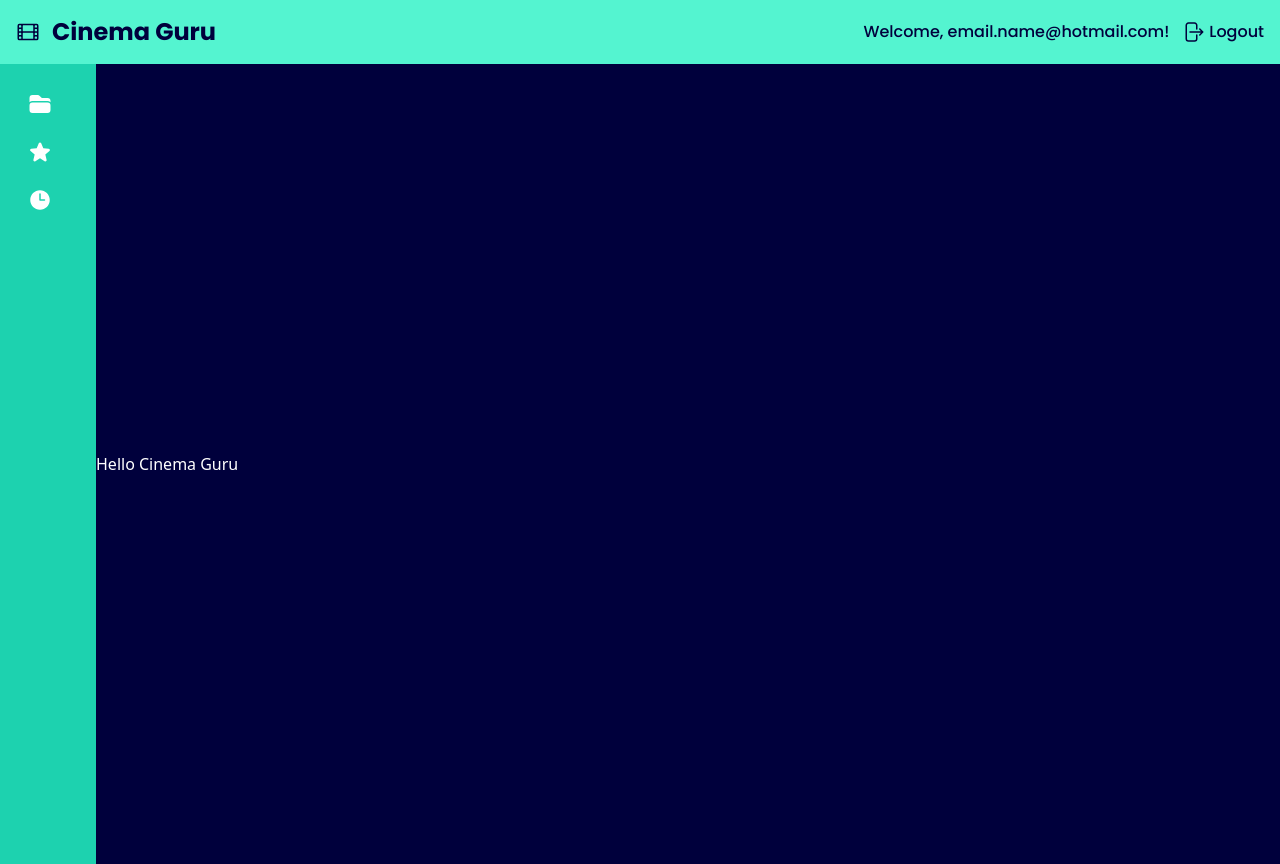
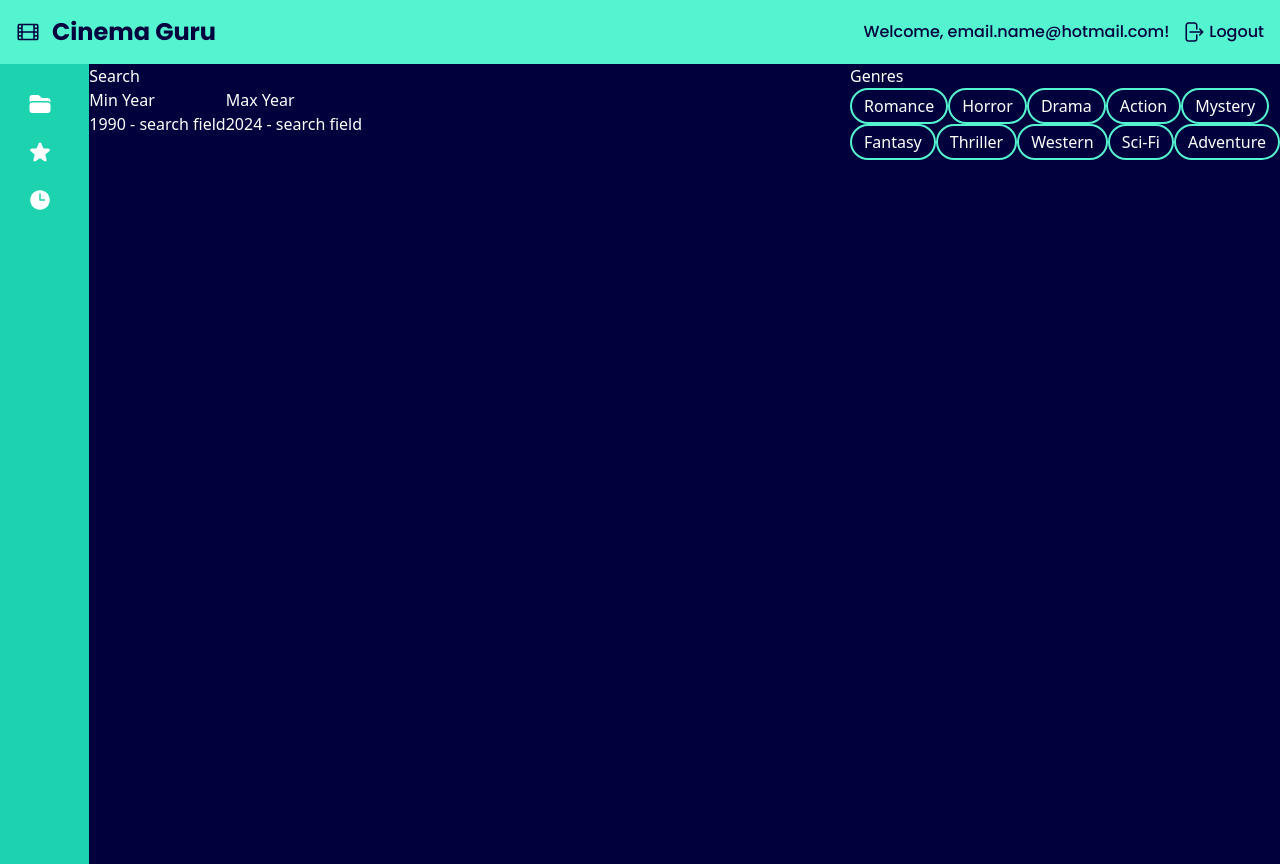
Before and after one commit to michaellgans/atlas-cinema-guru, a Next.js app: page / in a window 1280 px wide. Built offline with nearby package versions, Linux system fonts and the light colour scheme.

Commit message:
MLG - 12:38 AM - Creates basic outline for search and genre fields

```diff
--- a/app/page.tsx
+++ b/app/page.tsx
@@ -1,7 +1,51 @@
+import { GenreButton } from "@/components/GenreButton";
+
 export default async function Page() {
   return (
-    <div className="flex items-center justify-center h-screen">
-      Hello Cinema Guru
+    <div className="flex h-screen w-full">
+      {/* FILTERS */}
+      <div className="flex justify-between w-full">
+        {/* SEARCH/MIN/MAX */}
+        <div className="flex flex-col">
+          <h5>Search</h5>
+          {/* SEARCH TITLE OF MOVIE HERE */}
+          {/* MIN/MAX */}
+          <div className="flex justify-between">
+            <div>
+              <p>
+                Min Year
+              </p>
+              1990 - search field
+            </div>
+            <div>
+              <p>
+                Max Year
+              </p>
+              2024 - search field
+            </div>
+          </div>
+        </div>
+        {/* GENRES */}
+        <div className="flex flex-col">
+          <h5>Genres</h5>
+          <div className="flex flex-col">
+            <div>
+              <GenreButton genre="Romance"/>
+              <GenreButton genre="Horror"/>
+              <GenreButton genre="Drama"/>
+              <GenreButton genre="Action"/>
+              <GenreButton genre="Mystery"/>
+            </div>
+            <div>
+              <GenreButton genre="Fantasy"/>
+              <GenreButton genre="Thriller"/>
+              <GenreButton genre="Western"/>
+              <GenreButton genre="Sci-Fi" />
+              <GenreButton genre="Adventure"/>
+            </div>
+          </div>
+        </div>
+      </div>
     </div>
   );
 }
--- /dev/null
+++ b/components/GenreButton.tsx
@@ -0,0 +1,20 @@
+// GenreButton Component
+
+// Asset Imports
+
+// Script Imports
+
+// Types
+type GenreButtonProps = {
+  genre: string;
+};
+
+// Returns a GenreButton Component
+export function GenreButton({ genre }: GenreButtonProps) {
+  // Define Hook
+  return (
+    <button className="h-9 rounded-full border-2 border-lumi-teal px-3">
+      {genre}
+    </button>
+  );
+}
```
